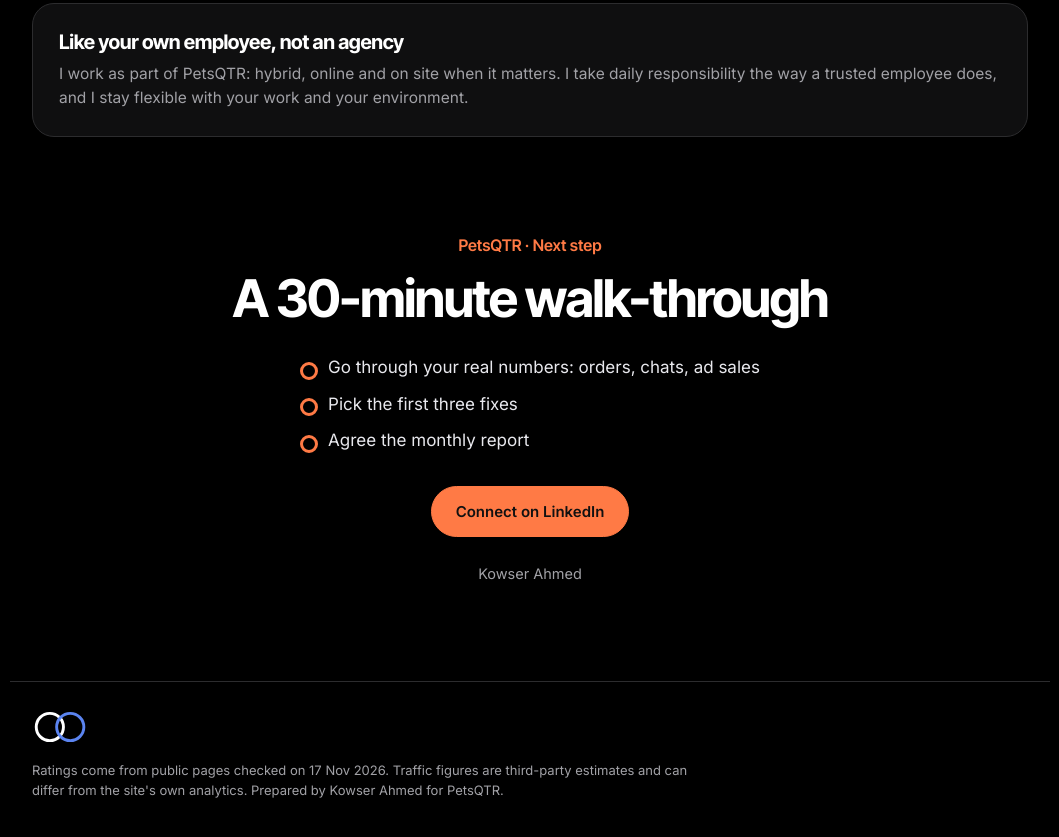
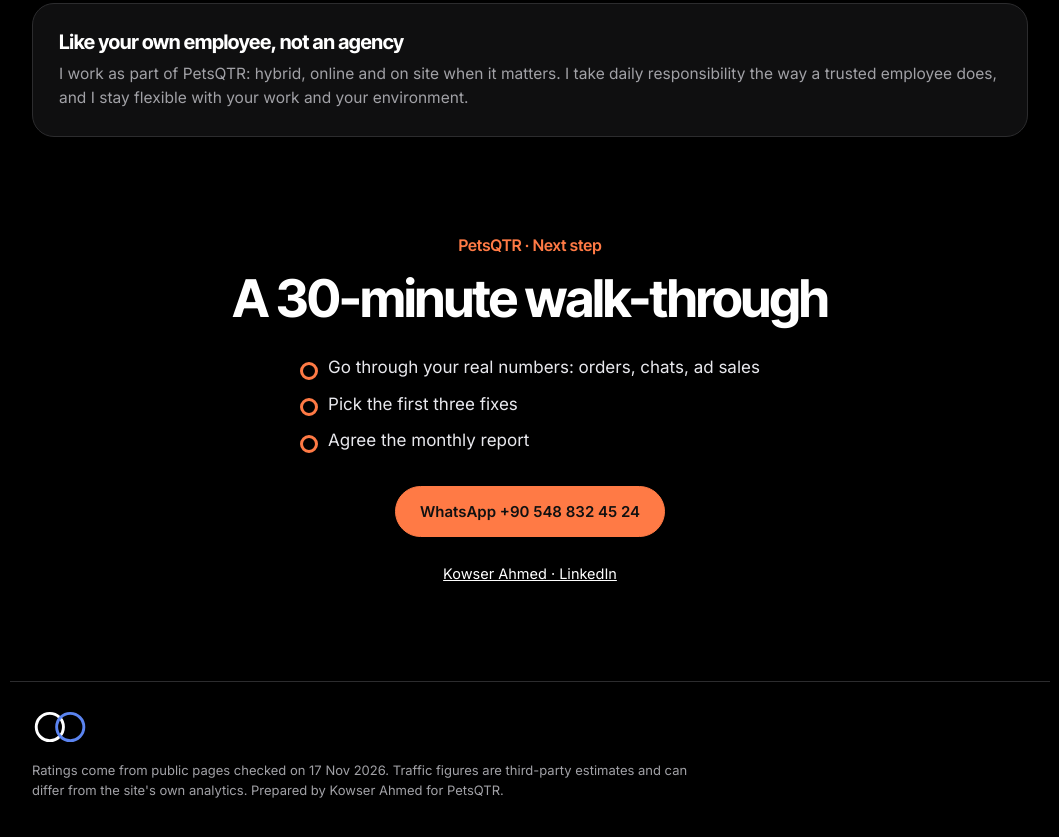
Before and after one commit to KowserAhmed-KDC/petsqtr-proposal, a plain HTML site: page index.html in a window 1280 px wide. Shown: the part 6675-7512 px from the top of the page, without its empty margins (110-1169 px from the left). Drawn offline with Linux system fonts and the light colour scheme.

Commit message:
Update index.html

```diff
--- a/index.html
+++ b/index.html
@@ -348,9 +348,9 @@ footer p { color: var(--muted-dark); max-width: 80ch; }
       <li>Agree the monthly report</li>
     </ul>
     <div class="links">
-      <a class="btn primary" href="https://linkedin.com/in/kowserahmed" target="_blank" rel="noopener">Connect on LinkedIn</a>
+      <a class="btn primary" href="https://wa.me/905488324524" target="_blank" rel="noopener">WhatsApp +90 548 832 45 24</a>
     </div>
-    <p class="who">Kowser Ahmed</p>
+    <p class="who"><a href="https://linkedin.com/in/kowserahmed" target="_blank" rel="noopener" style="color:#fff">Kowser Ahmed · LinkedIn</a></p>
   </div>
 </section>
 </main>
```
